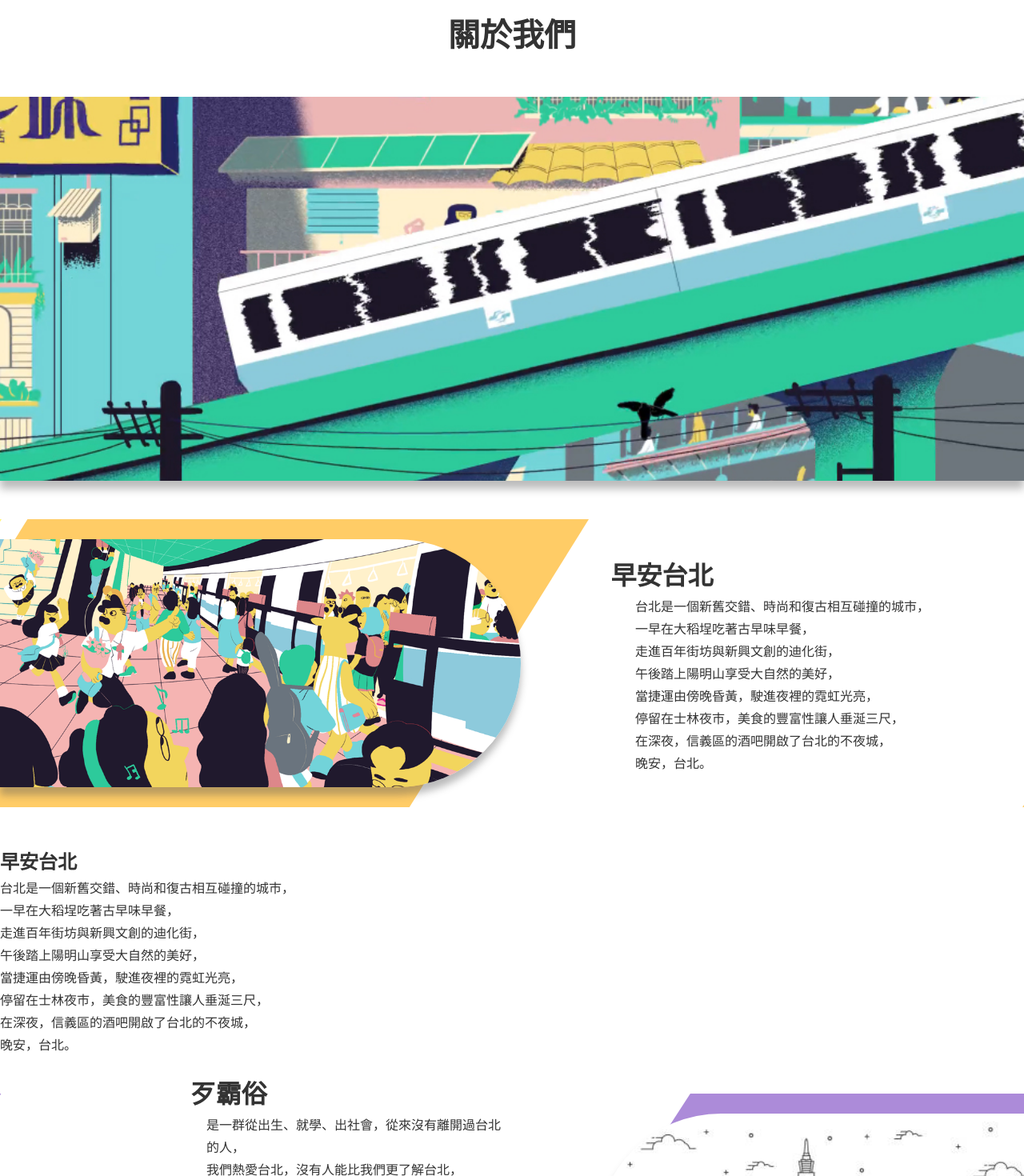
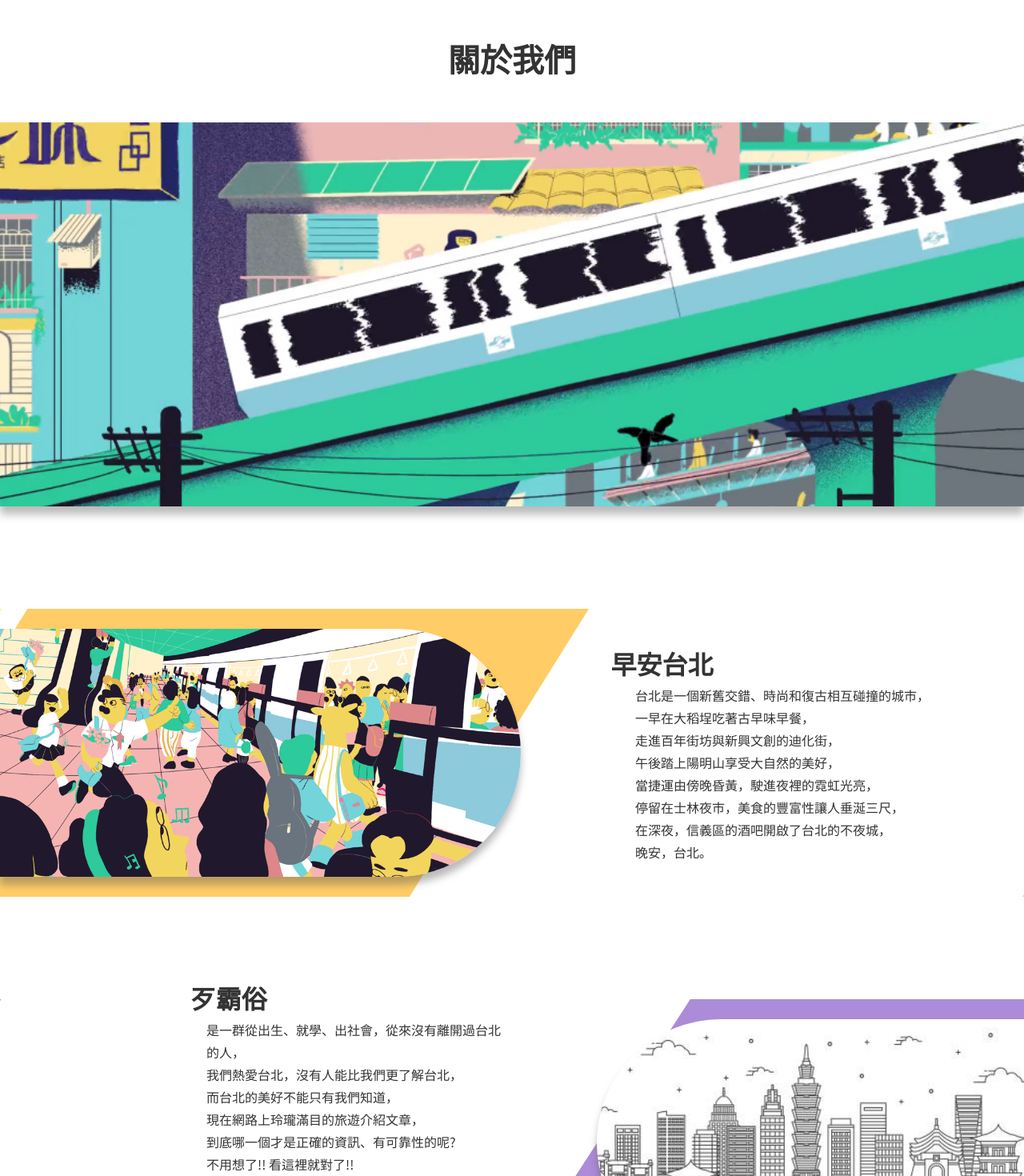
Before and after one commit to Sharon23565421/daibason, a Vue app: page /About in a window 1280 px wide. Shown: the part 220-1690 px from the top of the page at 80% size. Built offline with nearby package versions, Linux system fonts and the light colour scheme; what view-ui-plus would draw is missing.

Commit message:
微調css

```diff
--- a/src/assets/scss/page/_about.scss
+++ b/src/assets/scss/page/_about.scss
@@ -2,12 +2,14 @@
     overflow: hidden;
 
     h1 {
-        margin: 3rem 0;
+        font-size: 40px;
+        margin-top: 5rem;
         text-align: center;
     }
 
     .pageFeature {
-        margin: 2rem 0;
+        margin: 8rem 0;
+        margin-top: 3rem;
         height: 60vh; //450px
         box-shadow: 0 10px 10px #5556;
 
@@ -21,7 +23,7 @@
     .greetingArea {
         width: 100%;
         height: 360px;
-        margin: 3rem 0;
+        margin: 8rem 0;
         display: flex;
         justify-content: flex-start;
         align-items: center;
@@ -68,13 +70,13 @@
             }
         }
     }
-    .mbGreetingArt{
+    .mbArt{
         display: none;
     }
     .aboutUs {
         width: 100%;
         height: 360px;
-        margin: 3rem 0;
+        margin: 8rem 0;
         display: flex;
         justify-content: flex-end;
         align-items: center;
```
